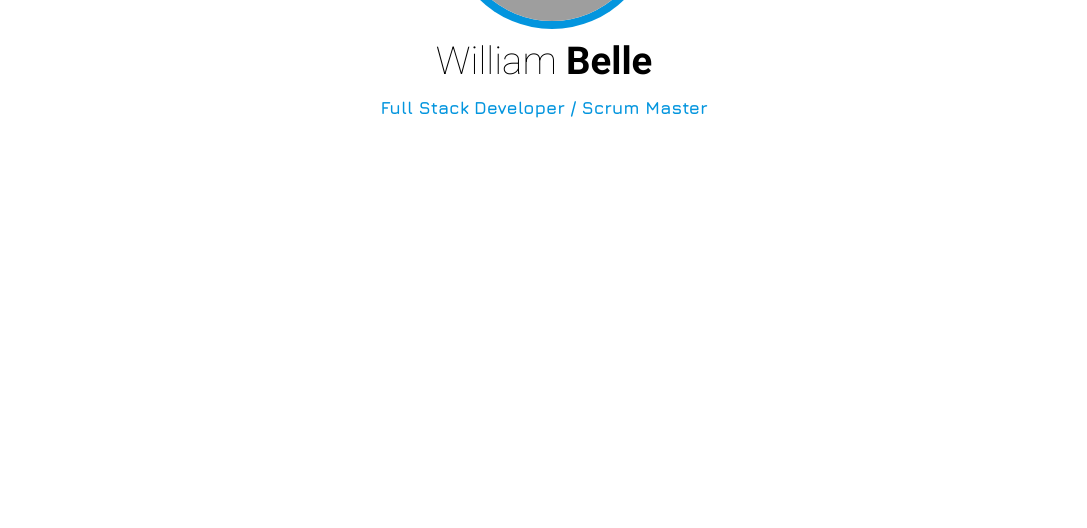
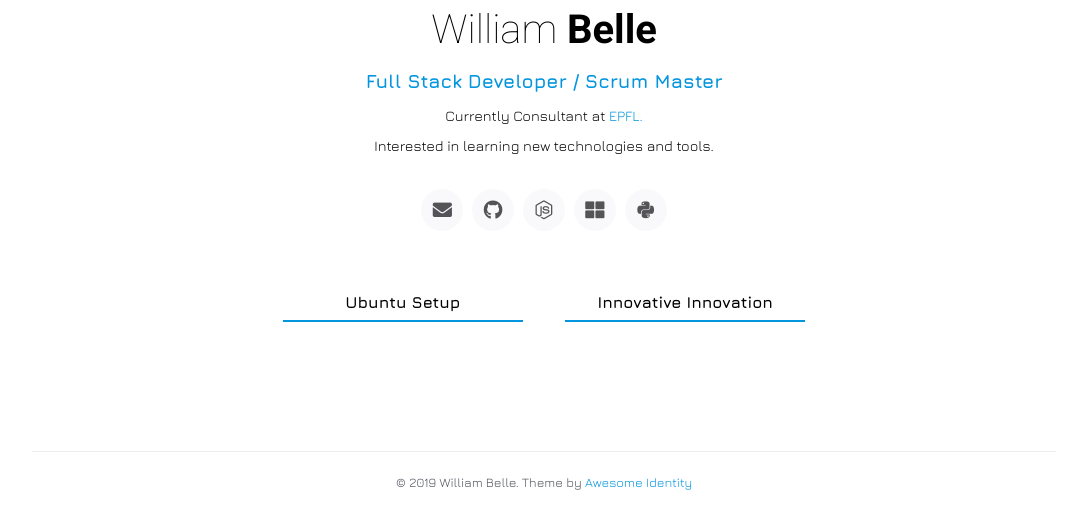
Before and after one commit to williambelle/williambelle.github.io, a plain HTML site: page index.html in a window 1280 px wide. Shown: the part 269-797 px from the top of the page, without its empty margins (96-1183 px from the left). Drawn offline with nearby package versions, Linux system fonts and the light colour scheme; grey boxes are pictures that could not be loaded.

Commit message:
publish: update changelog
generated from commit d9904a58a7034adb21cdf1f141e3d182414d13d5

```diff
--- a/css/site.css
+++ b/css/site.css
@@ -17,7 +17,7 @@ body {
 .wrap {
   flex: 1 0 auto;
   margin: 0 auto;
-  margin-top: 5em;
+  margin-top: 3em;
   width: 92%;
 }
 
@@ -46,6 +46,36 @@ a:visitied, a:hover, a:active {
 ::-moz-selection {
   background-color: #0395de;
   color: white;
+}
+
+.footer {
+  flex-shrink: 0;
+  width: 92%;
+  height: 80px;
+  box-sizing: border-box;
+  color: #4f515d;
+  font-size: 0.8rem;
+  text-align: center;
+  margin: 0 auto;
+  padding-top: 18px;
+  padding-bottom: 18px;
+  border: 0;
+  border-top: 1px solid #eee;
+}
+
+@media only screen and (min-width: 1024px) {
+  .footer {
+    width: 1024px;
+  }
+}
+
+.footer p {
+  margin-top: 0.4em;
+  margin-bottom: 0.4em;
+}
+
+.footer a:hover {
+  color: #4f515d;
 }
 
 .profile {
@@ -146,3 +176,83 @@ a:visitied, a:hover, a:active {
     width: 12rem;
     height: 12rem;
   }
+
+  .profile .name {
+    font-size: 2.5rem;
+  }
+
+  .profile .title {
+    font-size: 1.2rem;
+  }
+}
+
+.contacts {
+  margin: 2.2rem auto;
+  text-align: center;
+  font-size: 1.2rem;
+}
+
+.contacts .contact {
+  display: inline-block;
+  width: 2.2em;
+  height: 2.2em;
+  line-height: 2.2em;
+  margin-left: 0.1em;
+  margin-right: 0.1em;
+  background: #f9f9fb;
+  border-radius: 100%;
+  color: #535358;
+  text-align: center;
+  -webkit-transition: all 0.3s ease-in-out;
+  -moz-transition: all 0.3s ease-in-out;
+  transition: all 0.3s ease-in-out;
+}
+
+.contacts .contact:hover {
+  background: #0395de;
+  color: #fff;
+  box-shadow: 0 0 1px 7px rgba(182, 38, 44, 0.15);
+}
+
+.actions {
+  margin: 1em auto;
+  text-align: center;
+  font-size: 1rem;
+}
+
+.actions .action {
+  position: relative;
+  display: inline-block;
+  margin: 1.2em 1.2em;
+  width: 15em;
+  height: 2em;
+  line-height: 2em;
+  font-weight: 700;
+  color: #000;
+}
+
+.actions .action:after {
+  content: "";
+  transition: 0.5s all ease;
+  -webkit-backface-visibility: hidden;
+  backface-visibility: hidden;
+  position: absolute;
+}
+
+.actions .action:after {
+  width: 100%;
+  height: 2px;
+  left: 50%;
+  bottom: -0.3em;
+  background: #0395de;
+  -webkit-transform: translateX(-50%);
+  transform: translateX(-50%);
+}
+
+.actions .action:hover:after {
+  width: 0;
+}
+
+.actions .action:hover {
+  color: #666;
+}
--- a/index.html
+++ b/index.html
@@ -2,10 +2,26 @@
 <html lang="en">
 
 <head>
+  <meta charset="utf-8" />
+  <meta name="viewport" content="width=device-width,initial-scale=1">
+  <meta name="theme-color" content="#0395de">
+
   <title>William Belle - Full Stack Developer / Scrum Master</title>
-  <meta charset="utf-8" />
+  <meta name="description" content="William Belle - Full Stack Developer / Scrum Master">
+
+  <meta property="og:title" content="William Belle">
+  <meta property="og:description" content="William Belle - Full Stack Developer / Scrum Master">
+  <meta property="og:type" content="website">
+  <meta property="og:url" content="https://williambelle.github.io/">
+  <meta property="og:image" content="https://avatars3.githubusercontent.com/u/2843501">
+
+  <link rel="shortcut icon" type="image/x-icon" href="icons/favicon.ico">
+  <link rel="icon" type="image/png" sizes="16x16" href="icons/favicon-16.png">
+  <link rel="icon" type="image/png" sizes="32x32" href="icons/favicon-32.png">
+
+  <link rel="stylesheet" href="https://use.fontawesome.com/releases/v5.9.0/css/all.css">
   <link rel="stylesheet" href="https://fonts.googleapis.com/css?family=Jura:400,700">
-  <link rel="stylesheet" href="https://fonts.googleapis.com/css?family=Roboto:100,700">
+  <link rel="stylesheet" href="https://fonts.googleapis.com/css?family=Roboto:100,300,700">
   <link rel="stylesheet" href="css/site.css">
 </head>
 
@@ -13,15 +29,55 @@
   <div class="wrap">
     <section class="profile">
       <div class="portrait">
-        <a href="https://williambelle.github.io/">
+        <a href="https://williambelle.github.io/" title="William Belle">
           <div class="spinner"></div>
           <div class="img"></div>
         </a>
       </div>
       <h1 class="name">William <b>Belle</b></h1>
       <h2 class="title">Full Stack Developer / Scrum Master</h2>
+      <span class="bio">
+        <p>Currently Consultant at <a rel="noopener" target="_blank" href="https://www.epfl.ch">EPFL.</a></p>
+        <p>Interested in learning new technologies and tools.</p>
+      </span>
+    </section>
+
+    <section class="contacts">
+      <a class="contact" title="Mail" href="#" data-tld="com" data-name="william.belle" data-domain="gmail"
+         onclick="window.location.href = 'mailto:' + this.dataset.name + '@' + this.dataset.domain + '.' + this.dataset.tld; return false;">
+        <i class="fas fa-envelope" aria-hidden="true"></i>
+      </a>
+      <a class="contact" title="GitHub" href="https://github.com/williambelle">
+        <i class="fab fa-github" aria-hidden="true"></i>
+      </a>
+      <a class="contact" title="npm" href="https://www.npmjs.com/~williambelle">
+        <i class="fab fa-node-js" aria-hidden="true"></i>
+      </a>
+      <a class="contact" title="metacpan" href="https://metacpan.org/author/WILLBELL">
+        <i class="fas fa-th-large" aria-hidden="true"></i>
+      </a>
+      <a class="contact" title="PyPI" href="https://pypi.org/user/williambelle/">
+        <i class="fab fa-python" aria-hidden="true"></i>
+      </a>
+    </section>
+
+    <section class="actions">
+      <a class="action" rel="noopener" target="_blank" href="https://innovativeinnovation.github.io/ubuntu-setup">
+        Ubuntu Setup
+      </a>
+      <a class="action" rel="noopener" target="_blank" href="https://github.com/innovativeinnovation">
+        Innovative Innovation
+      </a>
     </section>
   </div>
+
+  <footer class="footer">
+    <p class="copyright">© 2019 William Belle. Theme by
+      <a rel="noopener" target="_blank" href=https://github.com/posquit0/hugo-awesome-identity>
+        Awesome Identity
+      </a>
+    </p>
+  </footer>
 </body>
 
 </html>
```
Also changed, not shown: icons/favicon-16.png (added), icons/favicon-32.png (added), icons/favicon.ico (added).
